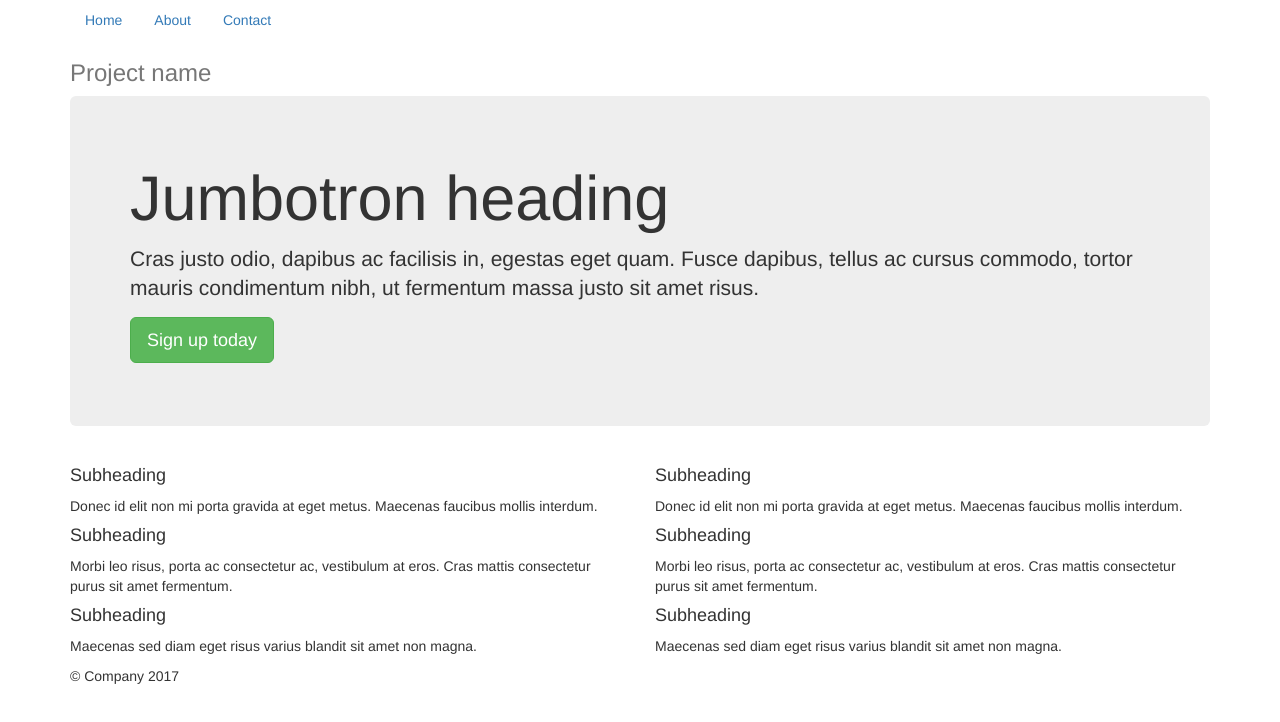
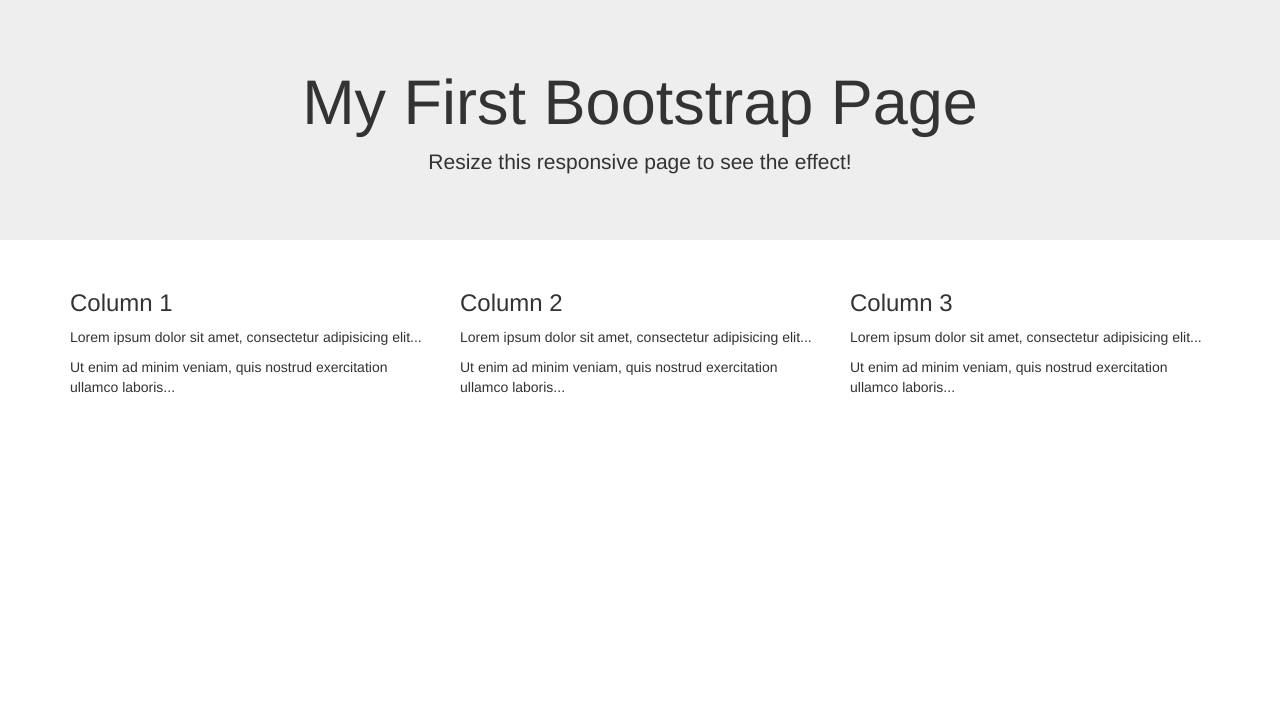
Before and after one commit to jojohappy/abtesting, a website: page public/index.html in a window 1280 px wide. Drawn offline with nearby package versions, Linux system fonts and the light colour scheme.

Commit message:
Homepage of plan b

```diff
--- a/public/index.html
+++ b/public/index.html
@@ -1,75 +1,37 @@
-
 <!DOCTYPE html>
 <html lang="en">
 <head>
+  <title>Bootstrap Example</title>
   <meta charset="utf-8">
-    <meta name="viewport" content="width=device-width, initial-scale=1, shrink-to-fit=no">
-
-    <title>Narrow Jumbotron Template for Bootstrap</title>
-
-    <!-- Bootstrap core CSS -->
+  <meta name="viewport" content="width=device-width, initial-scale=1">
   <link rel="stylesheet" media="screen" type="text/css" href="/assets/css/bootstrap.min.css" />
 </head>
-
 <body>
 
-    <div class="container">
-      <div class="header clearfix">
-        <nav>
-          <ul class="nav nav-pills float-right">
-            <li class="nav-item">
-              <a class="nav-link active" href="#">Home <span class="sr-only">(current)</span></a>
-            </li>
-            <li class="nav-item">
-              <a class="nav-link" href="#">About</a>
-            </li>
-            <li class="nav-item">
-              <a class="nav-link" href="#">Contact</a>
-            </li>
-          </ul>
-        </nav>
-        <h3 class="text-muted">Project name</h3>
+<div class="jumbotron text-center">
+  <h1>My First Bootstrap Page</h1>
+  <p>Resize this responsive page to see the effect!</p>
 </div>
 
-      <div class="jumbotron">
-        <h1 class="display-3">Jumbotron heading</h1>
-        <p class="lead">Cras justo odio, dapibus ac facilisis in, egestas eget quam. Fusce dapibus, tellus ac cursus commodo, tortor mauris condimentum nibh, ut fermentum massa justo sit amet risus.</p>
-        <p><a class="btn btn-lg btn-success" href="#" role="button">Sign up today</a></p>
+<div class="container">
+  <div class="row">
+    <div class="col-sm-4">
+      <h3>Column 1</h3>
+      <p>Lorem ipsum dolor sit amet, consectetur adipisicing elit...</p>
+      <p>Ut enim ad minim veniam, quis nostrud exercitation ullamco laboris...</p>
     </div>
-
-      <div class="row marketing">
-        <div class="col-lg-6">
-          <h4>Subheading</h4>
-          <p>Donec id elit non mi porta gravida at eget metus. Maecenas faucibus mollis interdum.</p>
-
-          <h4>Subheading</h4>
-          <p>Morbi leo risus, porta ac consectetur ac, vestibulum at eros. Cras mattis consectetur purus sit amet fermentum.</p>
-
-          <h4>Subheading</h4>
-          <p>Maecenas sed diam eget risus varius blandit sit amet non magna.</p>
+    <div class="col-sm-4">
+      <h3>Column 2</h3>
+      <p>Lorem ipsum dolor sit amet, consectetur adipisicing elit...</p>
+      <p>Ut enim ad minim veniam, quis nostrud exercitation ullamco laboris...</p>
     </div>
-
-        <div class="col-lg-6">
-          <h4>Subheading</h4>
-          <p>Donec id elit non mi porta gravida at eget metus. Maecenas faucibus mollis interdum.</p>
-
-          <h4>Subheading</h4>
-          <p>Morbi leo risus, porta ac consectetur ac, vestibulum at eros. Cras mattis consectetur purus sit amet fermentum.</p>
-
-          <h4>Subheading</h4>
-          <p>Maecenas sed diam eget risus varius blandit sit amet non magna.</p>
+    <div class="col-sm-4">
+      <h3>Column 3</h3>
+      <p>Lorem ipsum dolor sit amet, consectetur adipisicing elit...</p>
+      <p>Ut enim ad minim veniam, quis nostrud exercitation ullamco laboris...</p>
+    </div>
   </div>
 </div>
 
-      <footer class="footer">
-        <p>&copy; Company 2017</p>
-      </footer>
-
-    </div> <!-- /container -->
-
-    <!-- Bootstrap core JavaScript
-    ================================================== -->
-    <!-- Placed at the end of the document so the pages load faster -->
-    <!-- IE10 viewport hack for Surface/desktop Windows 8 bug -->
 </body>
 </html>
```
Lines whose indentation alone changed are shown as unchanged.
